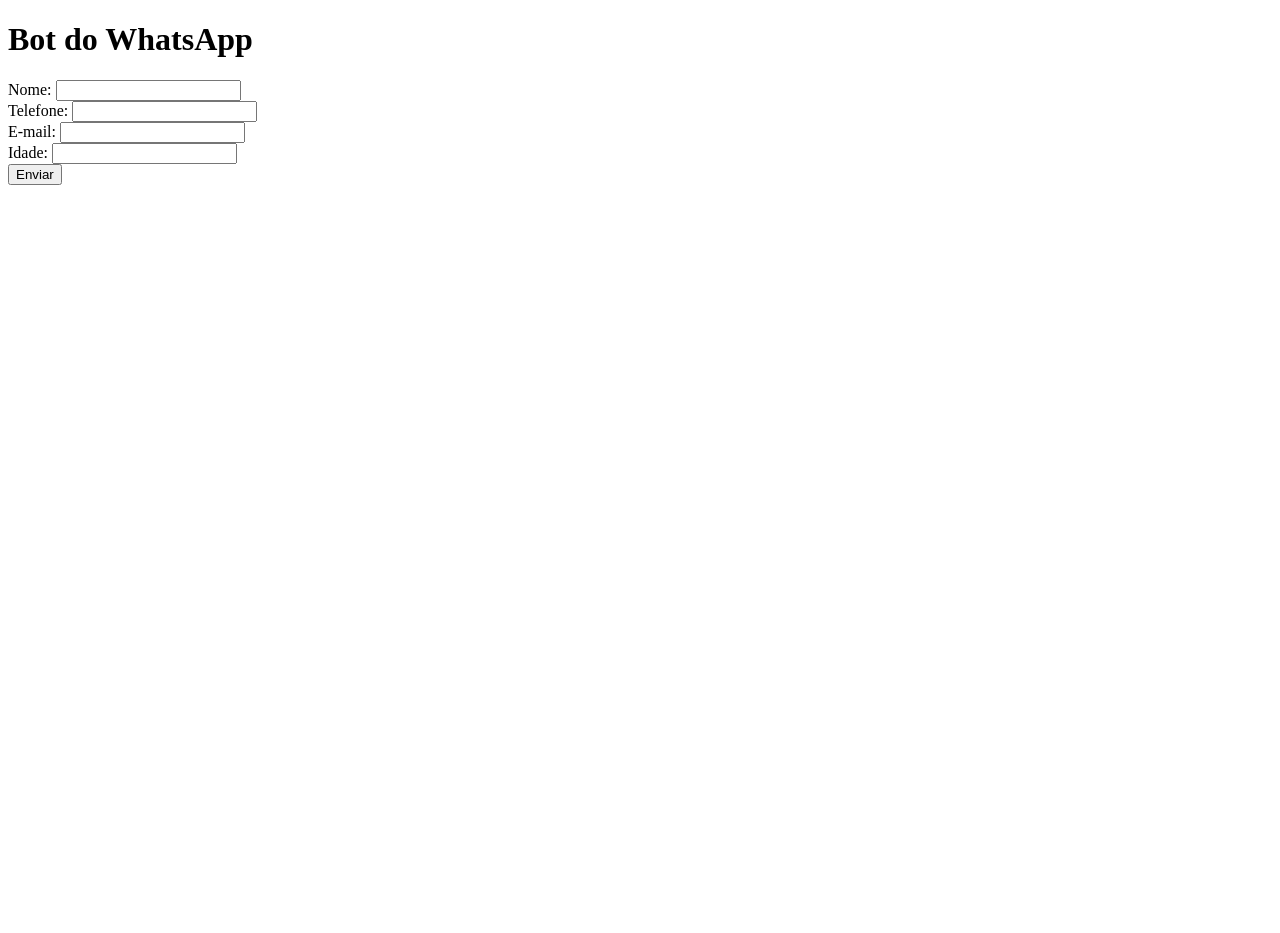
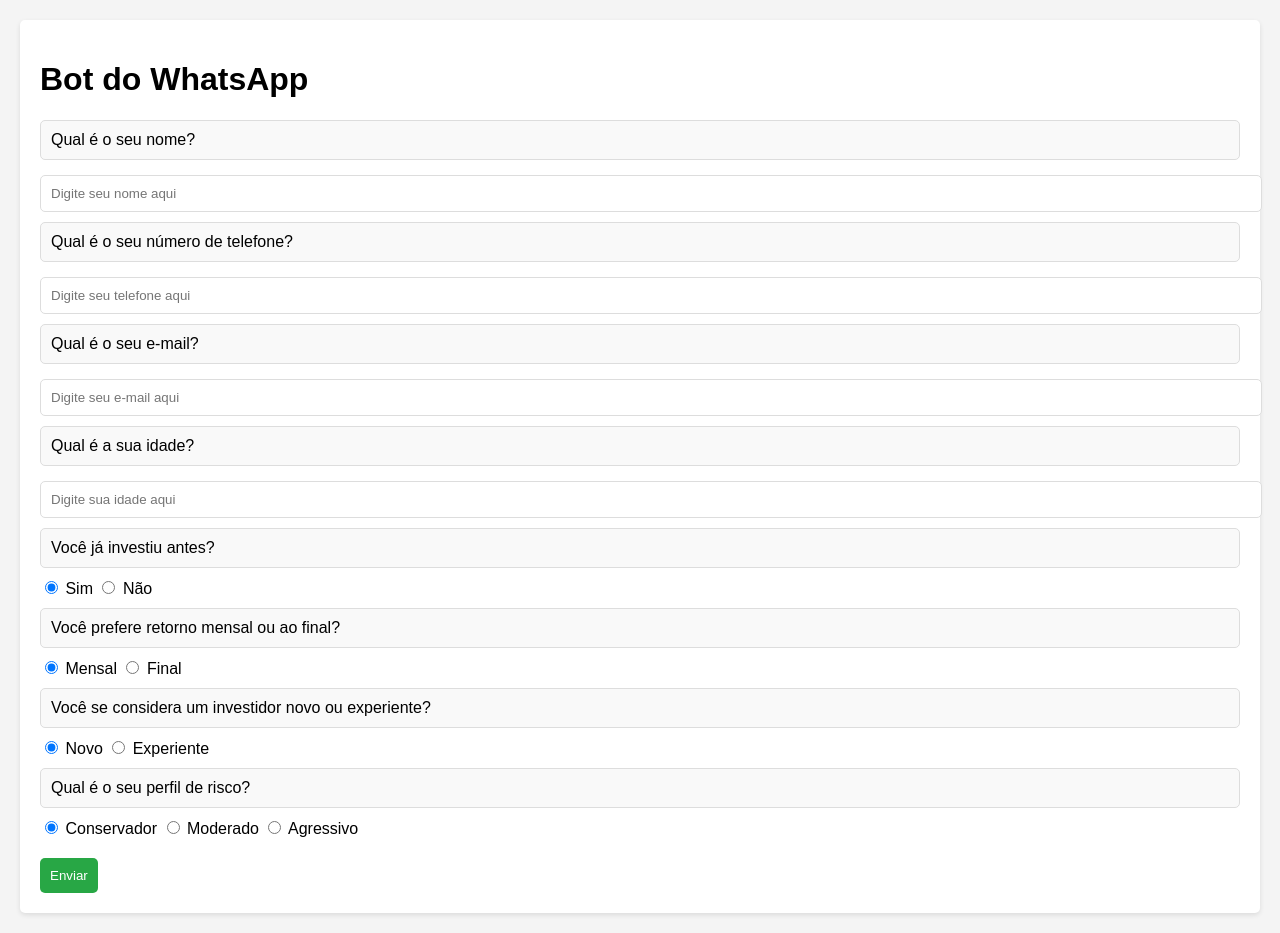
Before and after one commit to JulianoGabarrusKerecki/QuestPY, a Flask app: page / in a window 1280 px wide. Before the commit the page ends 185 px from the top, so only its background shows below. Run offline with Flask 2, Linux system fonts and the light colour scheme.

Commit message:
Adicionando projeto flask_simplificado ao repositório agorapys

```diff
--- a/main.py
+++ b/main.py
@@ -1,15 +1,22 @@
 
 from flask import Flask, request, render_template
+from twilio.twiml.messaging_response import MessagingResponse
+from twilio.rest import Client
 import json
 
 app = Flask(__name__)
+
+# Credenciais do Twilio (substitua com suas credenciais)
+account_sid = 'SEU_ACCOUNT_SID'
+auth_token = 'SEU_AUTH_TOKEN'
+client = Client(account_sid, auth_token)
 
 # Rota para a página inicial
 @app.route("/")
 def home():
     return render_template('index.html')
 
-# Rota para salvar dados do formulário
+# Rota para salvar dados do formulário do HTML
 @app.route("/save_data", methods=["POST"])
 def save_data():
     data = request.get_json()
@@ -18,4 +25,4 @@ def save_data():
     return {'status': 'success'}, 200
 
 if __name__ == "__main__":
-    app.run(debug=True)
+    app.run(debug=True, port=5001)
--- a/templates/index.html
+++ b/templates/index.html
@@ -1,39 +1,180 @@
-
 <!DOCTYPE html>
 <html lang="pt-BR">
 <head>
     <meta charset="UTF-8">
     <meta name="viewport" content="width=device-width, initial-scale=1.0">
     <title>Bot do WhatsApp</title>
+    <style>
+        body {
+            font-family: Arial, sans-serif;
+            margin: 20px;
+            background-color: #f4f4f4;
+        }
+        .container {
+            background: white;
+            padding: 20px;
+            border-radius: 5px;
+            box-shadow: 0 2px 5px rgba(0, 0, 0, 0.1);
+        }
+        .question {
+            margin: 10px 0;
+            padding: 10px;
+            border: 1px solid #ddd;
+            border-radius: 5px;
+            background-color: #f9f9f9;
+        }
+        .response {
+            margin-top: 10px;
+        }
+        input[type="text"] {
+            width: 100%;
+            padding: 10px;
+            margin-top: 5px;
+            border: 1px solid #ddd;
+            border-radius: 5px;
+        }
+        button {
+            margin-top: 10px;
+            padding: 10px;
+            border: none;
+            border-radius: 5px;
+            background-color: #28a745;
+            color: white;
+            cursor: pointer;
+        }
+        button:hover {
+            background-color: #218838;
+        }
+    </style>
 </head>
 <body>
     <div class="container">
         <h1>Bot do WhatsApp</h1>
-        <form id="investForm">
-            <label>Nome: <input type="text" id="userName" required></label><br>
-            <label>Telefone: <input type="text" id="userPhone" required></label><br>
-            <label>E-mail: <input type="email" id="userEmail" required></label><br>
-            <label>Idade: <input type="text" id="userAge" required></label><br>
-            <button type="button" onclick="submitForm()">Enviar</button>
-        </form>
+
+        <div class="question">Qual é o seu nome?</div>
+        <div class="response">
+            <input type="text" id="userName" placeholder="Digite seu nome aqui" pattern="[A-Za-z\s]+" title="Digite apenas letras">
+        </div>
+
+        <div class="question">Qual é o seu número de telefone?</div>
+        <div class="response">
+            <input type="text" id="userPhone" placeholder="Digite seu telefone aqui" pattern="[0-9]+" title="Digite apenas números">
+        </div>
+
+        <div class="question">Qual é o seu e-mail?</div>
+        <div class="response">
+            <input type="text" id="userEmail" placeholder="Digite seu e-mail aqui" pattern="[A-Za-z0-9._%+-]+@[A-Za-z0-9.-]+\.[A-Za-z]{2,}" title="Digite um e-mail válido">
+        </div>
+
+        <div class="question">Qual é a sua idade?</div>
+        <div class="response">
+            <input type="text" id="userAge" placeholder="Digite sua idade aqui" pattern="[0-9]+" title="Digite apenas números">
+        </div>
+
+        <div class="question">Você já investiu antes?</div>
+        <div class="response">
+            <label>
+                <input type="radio" name="invested" value="Sim" checked> Sim
+            </label>
+            <label>
+                <input type="radio" name="invested" value="Não"> Não
+            </label>
+        </div>
+
+        <div class="question">Você prefere retorno mensal ou ao final?</div>
+        <div class="response">
+            <label>
+                <input type="radio" name="return" value="Mensal" checked> Mensal
+            </label>
+            <label>
+                <input type="radio" name="return" value="Final"> Final
+            </label>
+        </div>
+
+        <div class="question">Você se considera um investidor novo ou experiente?</div>
+        <div class="response">
+            <label>
+                <input type="radio" name="experience" value="Novo" checked> Novo
+            </label>
+            <label>
+                <input type="radio" name="experience" value="Experiente"> Experiente
+            </label>
+        </div>
+
+        <div class="question">Qual é o seu perfil de risco?</div>
+        <div class="response">
+            <label>
+                <input type="radio" name="riskProfile" value="Conservador" checked> Conservador
+            </label>
+            <label>
+                <input type="radio" name="riskProfile" value="Moderado"> Moderado
+            </label>
+            <label>
+                <input type="radio" name="riskProfile" value="Agressivo"> Agressivo
+            </label>
+        </div>
+
+        <div class="response">
+            <button onclick="submitResponse()">Enviar</button>
+        </div>
     </div>
+
     <script>
-        function submitForm() {
-            const data = {
-                name: document.getElementById('userName').value,
-                phone: document.getElementById('userPhone').value,
-                email: document.getElementById('userEmail').value,
-                age: document.getElementById('userAge').value
-            };
+        function submitResponse() {
+            const name = document.getElementById('userName').value;
+            const phone = document.getElementById('userPhone').value;
+            const email = document.getElementById('userEmail').value;
+            const age = document.getElementById('userAge').value;
+            const invested = document.querySelector('input[name="invested"]:checked').value;
+            const returnPref = document.querySelector('input[name="return"]:checked').value;
+            const experience = document.querySelector('input[name="experience"]:checked').value;
+            const riskProfile = document.querySelector('input[name="riskProfile"]:checked').value;
 
-            fetch('/save_data', {
-                method: 'POST',
-                headers: { 'Content-Type': 'application/json' },
-                body: JSON.stringify(data)
-            })
-            .then(response => response.json())
-            .then(data => alert('Dados salvos com sucesso!'))
-            .catch(error => console.error('Erro:', error));
+            // Resumo das respostas
+            const confirmationMessage = `
+                Nome: ${name}
+                Telefone: ${phone}
+                E-mail: ${email}
+                Idade: ${age}
+                Já investiu: ${invested}
+                Retorno preferido: ${returnPref}
+                Experiência do investidor: ${experience}
+                Perfil de risco: ${riskProfile}
+            `;
+
+            // Confirmar antes de enviar
+            if (confirm("Confirma as seguintes informações?\n\n" + confirmationMessage)) {
+                // Enviar os dados para o backend
+                fetch('/save_data', {
+                    method: 'POST',
+                    headers: {
+                        'Content-Type': 'application/json'
+                    },
+                    body: JSON.stringify({
+                        name: name,
+                        phone: phone,
+                        email: email,
+                        age: age,
+                        invested: invested,
+                        return: returnPref,
+                        experience: experience,
+                        riskProfile: riskProfile
+                    })
+                })
+                .then(response => response.json())
+                .then(data => {
+                    alert('Dados salvos com sucesso!');
+                    // Limpar as caixas de entrada
+                    document.getElementById('userName').value = '';
+                    document.getElementById('userPhone').value = '';
+                    document.getElementById('userEmail').value = '';
+                    document.getElementById('userAge').value = '';
+                    document.querySelectorAll('input[type="radio"]:checked').forEach(radio => radio.checked = false);
+                })
+                .catch((error) => {
+                    console.error('Erro ao salvar os dados:', error);
+                });
+            }
         }
     </script>
 </body>
```
